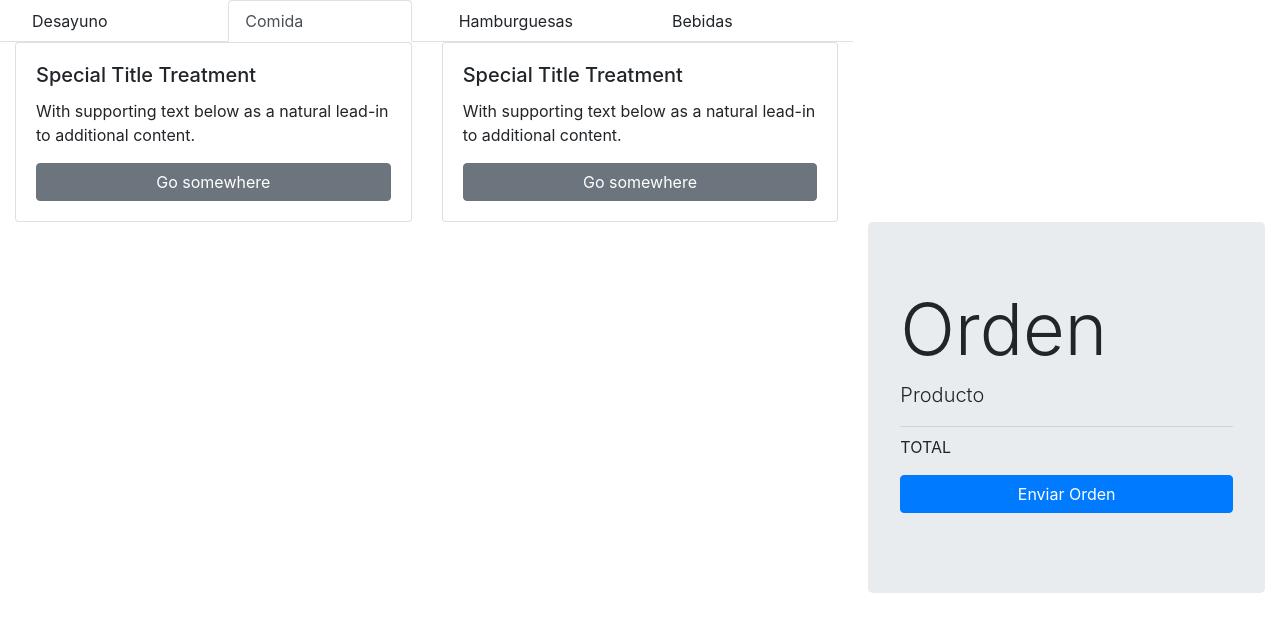
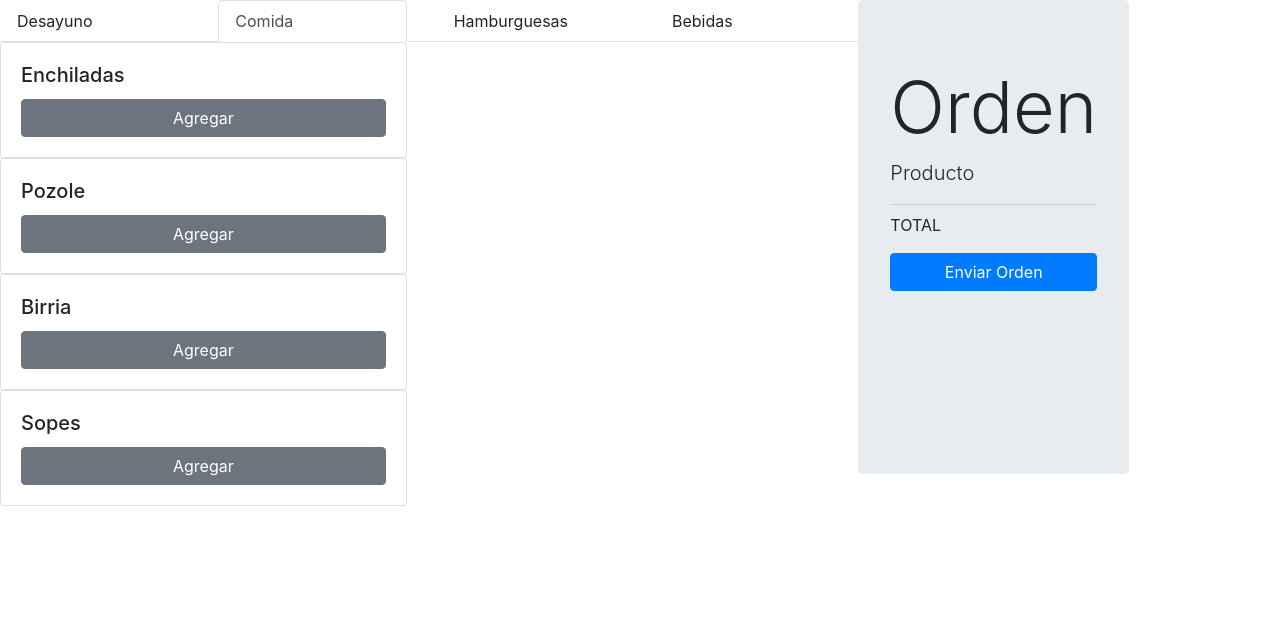
Before and after one commit to Behtsa/restaurant-menu, a React (Create React App) app: page / in a window 1280 px wide. Both pictures are taken after a click on the link "Comida". Shown: the top 632 px of the page. Built offline with nearby package versions, Linux system fonts and the light colour scheme.

Commit message:
added menu

```diff
--- a/src/App.js
+++ b/src/App.js
@@ -10,9 +10,9 @@ import Order from './components/Order';
 class App extends Component {
   render() {
     return (
-      <div>
-        <Menu data = {data.breakfast} />
-        <Order />
+      <div className = " row">
+        <Menu breakfast = {data.breakfast} lunch = {data.lunch} hamburguers = {data.hamburguers} beverages = {data.beverages}/>
+        <Order className ="col-md-4 col-lg-4 offset-md-8"/>
       </div>
     );
   }
--- a/src/components/Dish.js
+++ b/src/components/Dish.js
@@ -1,17 +1,15 @@
 import React, { Component } from 'react';
-
 export default class Dish extends Component {
 	constructor(props) {
 		super(props);
-			this.dishes = props.data;
-		}
-
-		show() {
-			console.log(this);
+		this.dishName = props.dishName;
 	}
 
 	render() {
 		return(
-				<div>{this.show()}</div>)
+			<div>
+				<h6>{this.dishName}</h6>
+			</div>)
+		console.log(this.dishName);
 	}
 }
--- /dev/null
+++ b/src/components/Dishes.js
@@ -0,0 +1,25 @@
+import React, { Component } from 'react';
+import { Card, Button, CardTitle, Row, Col } from 'reactstrap';
+import Dish from './Dish.js';
+
+export default class Dishes extends Component {
+		constructor(props) {
+			super(props);
+			this.dishes = props.breakfast;
+		}
+
+		render() {
+			return(
+				<div>
+					<Row>
+              <Col sm="6">
+              {this.dishes.map(item => <Card body>
+                  <CardTitle>{item.item}</CardTitle>
+                  <Button>Agregar</Button>
+                </Card>
+              )}
+              </Col>
+            </Row>
+				</div>)
+		}
+}
--- a/src/components/Menu.js
+++ b/src/components/Menu.js
@@ -1,12 +1,16 @@
 import React, { Component } from 'react';
 import { TabContent, TabPane, Nav, NavItem, NavLink, Card, Button, CardTitle, CardText, Row, Col } from 'reactstrap';
 import classnames from 'classnames';
-import Dish from './Dish.js'
+import Dishes from './Dishes.js'
 
 export default class Menu extends React.Component {
   constructor(props) {
     super(props);
-    this.breakfast = props.data;
+    this.breakfast = props.breakfast;
+    this.lunch = props.lunch;
+    this.hamburguers = props.hamburguers;
+    this.beverages = props.beverages;
+
     this.toggle = this.toggle.bind(this);
     this.state = {
       activeTab: '1'
@@ -30,7 +34,6 @@ export default class Menu extends React.Component {
               onClick={() => { this.toggle('1'); }}
               >
               Desayuno
-              <Dish data = {this.breakfast}/>
             </NavLink>
           </NavItem>
           <NavItem className="col-lg-3">
@@ -60,27 +63,38 @@ export default class Menu extends React.Component {
         </Nav>
         <TabContent activeTab={this.state.activeTab}>
           <TabPane tabId="1">
-            <Row>
-              <Col sm="12">
-                <h4>Tab 1 Contents</h4>
-              </Col>
-            </Row>
+            <Dishes breakfast = {this.breakfast} />
           </TabPane>
           <TabPane tabId="2">
             <Row>
               <Col sm="6">
-                <Card body>
-                  <CardTitle>Special Title Treatment</CardTitle>
-                  <CardText>With supporting text below as a natural lead-in to additional content.</CardText>
-                  <Button>Go somewhere</Button>
+              {this.lunch.map(item => <Card body>
+                  <CardTitle>{item.item}</CardTitle>
+                  <Button>Agregar</Button>
                 </Card>
+              )}
               </Col>
+            </Row>
+          </TabPane>
+          <TabPane tabId="3">
+            <Row>
               <Col sm="6">
-                <Card body>
-                  <CardTitle>Special Title Treatment</CardTitle>
-                  <CardText>With supporting text below as a natural lead-in to additional content.</CardText>
-                  <Button>Go somewhere</Button>
+              {this.hamburguers.map(item => <Card body>
+                  <CardTitle>{item.item}</CardTitle>
+                  <Button>Agregar</Button>
                 </Card>
+              )}
+              </Col>
+            </Row>
+          </TabPane>
+          <TabPane tabId="4">
+            <Row>
+              <Col sm="6">
+              {this.beverages.map(item => <Card body>
+                  <CardTitle>{item.item}</CardTitle>
+                  <Button>Agregar</Button>
+                </Card>
+              )}
               </Col>
             </Row>
           </TabPane>
--- a/src/components/Order.js
+++ b/src/components/Order.js
@@ -4,7 +4,6 @@ import { Jumbotron, Button } from 'reactstrap';
 
 const Order = (props) => {
     return (
-        <div className="col-md-4 col-lg-4 offset-md-8">
             <Jumbotron>
                 <h1 className="display-3">Orden</h1>
                 <p className="lead text-left">Producto</p>
@@ -14,7 +13,6 @@ const Order = (props) => {
                     <Button color="primary col">Enviar Orden</Button>
                 </p>
             </Jumbotron>
-        </div>
     );
 };
 
```
Lines whose indentation alone changed are shown as unchanged.
